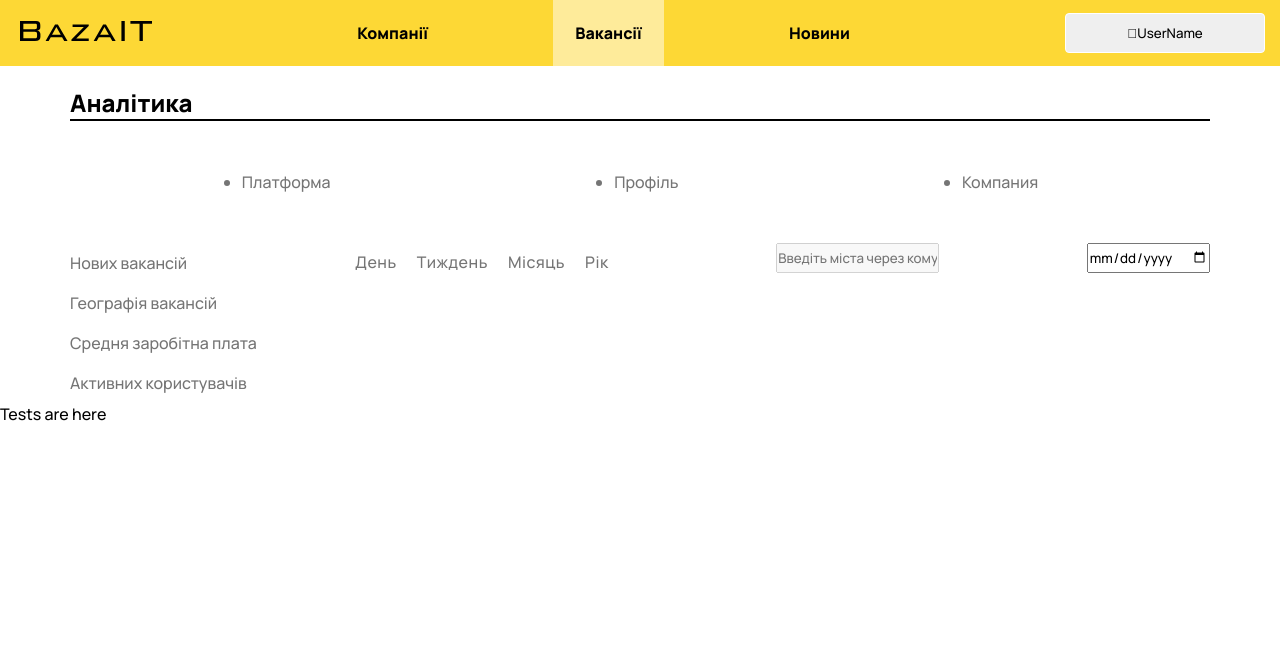
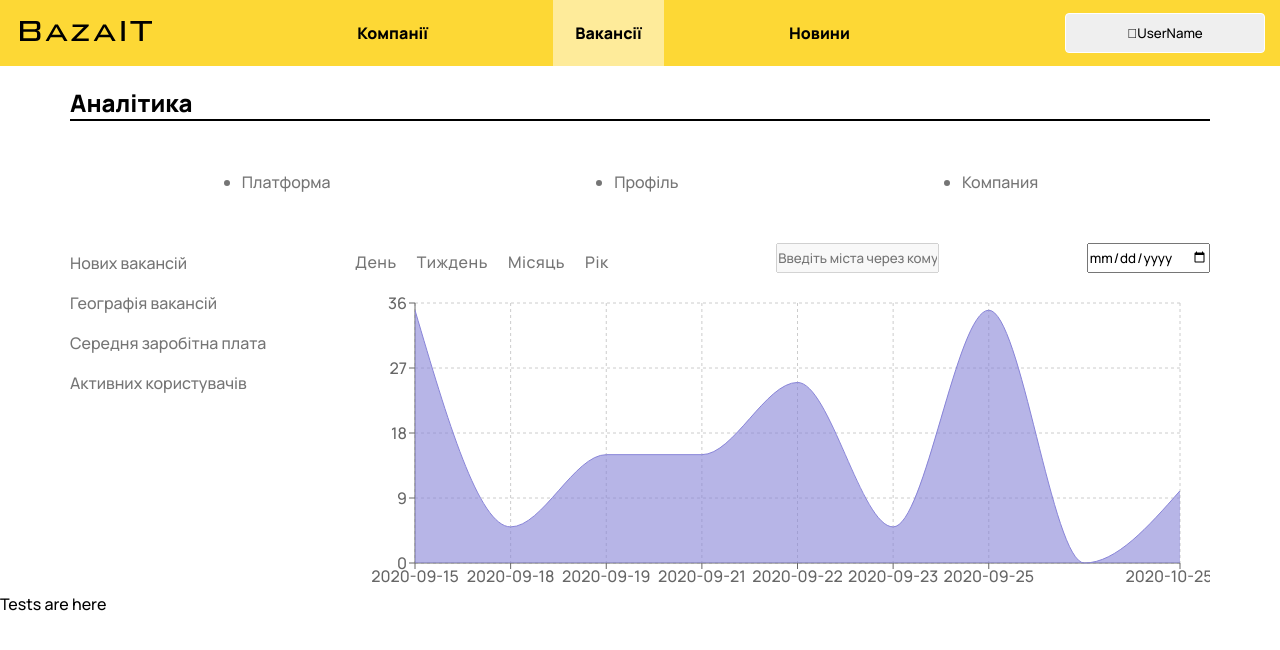
Before and after one commit to ArMANIAK/ITN_hacks2020, a React (Create React App) app: page / in a window 1280 px wide. Shown: the top 650 px of the page. Built offline with nearby package versions, Linux system fonts and the light colour scheme.

Commit message:
working charts

```diff
--- a/src/components/Profile/Profile.js
+++ b/src/components/Profile/Profile.js
@@ -1,15 +1,14 @@
-import React, { useState, PureComponent } from 'react';
+import React, { useState } from 'react';
 import {
   AreaChart, Area, XAxis, YAxis, CartesianGrid, Tooltip, ResponsiveContainer,
 } from 'recharts';
 import './Profile.css';
-import Statistics from '../Statistics/Statistics';
 import Tester from '../Tester/Tester';
 
 const Profile = () => {
 
     const [stats, setStats] = useState({
-        caption: 'Vacancies per date',
+        capture: "Нових вакансій",
         data: [
             { axisX: '2020-09-15', axisY: 35 },
             { axisX: '2020-09-18', axisY: 5 },
@@ -25,7 +24,7 @@ const Profile = () => {
   // stats is a mock-up for real data which is fetched from API or DB and might be initialized within backend code
 
   const vacancies = {
-        caption: 'Vacancies per date',
+    capture: "Нових вакансій",
     data: [
             { axisX: '2020-09-15', axisY: 35 },
             { axisX: '2020-09-18', axisY: 5 },
@@ -39,7 +38,7 @@ const Profile = () => {
         ]};
 
     const geography = {
-        caption: 'Geography',
+        capture: "Географія вакансій",
         data: [
             { axisX: 'Lutsk', axisY: 10 },
             { axisX: 'Dnipro', axisY: 35 },
@@ -51,7 +50,7 @@ const Profile = () => {
         ]};
 
     const averageSalary = {
-        caption: 'Average Salary',
+        capture: "Сeредня заробітна плата",
         data: [
             {axisX: '2020-01', axisY: 15000 },
             {axisX: '2020-02', axisY: 14200 },
@@ -65,7 +64,7 @@ const Profile = () => {
         ]};
 
     const activeUsers = {
-        caption: 'Active Users',
+        capture: "Активних користувачів",
         data: [
             { axisX: '2020-09-15', axisY: 25 },
             { axisX: '2020-09-18', axisY: 17 },
@@ -76,8 +75,7 @@ const Profile = () => {
             { axisX: '2020-09-25', axisY: 24 },
             { axisX: '2020-10-15', axisY: 15 },
             { axisX: '2020-10-25', axisY: 27 },
-        ]
-    }
+        ]};
 
     return (
         <div className="profile">
@@ -101,7 +99,7 @@ const Profile = () => {
                                 <button class="aside-li-text" onClick = {() => setStats(geography)}>Географія вакансій</button>
                             </li>
                             <li class="aside-li">
-                                <button class="aside-li-text" onClick = {() => setStats(averageSalary)}>Средня заробітна плата</button>
+                                <button class="aside-li-text" onClick = {() => setStats(averageSalary)}>Сeредня заробітна плата</button>
                             </li>
                             <li class="aside-li">
                                 <button class="aside-li-text" onClick = {() => setStats(activeUsers)}>Активних користувачів</button>
@@ -121,20 +119,22 @@ const Profile = () => {
                             <input type="date" name="date" id="date"/>
                         </nav>
                         <div class="graphic">
+                        <div style={{ width: '100%', height: '40vh' }}>
                             <ResponsiveContainer>
                                 <AreaChart
-                                data={stats}
+                                    data={stats.data}
                                     margin={{
-                                top: 10, right: 30, left: 0, bottom: 0,
+                                    top: 30, right: 30, left: 0, bottom: 0,
                                     }}
                                 >
                                     <CartesianGrid strokeDasharray="3 3" />
-                                <XAxis dataKey="data.axisX" />
+                                    <XAxis dataKey="axisX" />
                                     <YAxis />
                                     <Tooltip />
-                                <Area type="monotone" dataKey="data.axiY" stroke="#8884d8" fill="#8884d8" />
+                                    <Area type="monotone" dataKey="axisY" stroke="#8884d8" fill="#8884d8" />
                                 </AreaChart>
                             </ResponsiveContainer>
+                            </div>
                         </div>
                     </main>
                 </main>
```
Lines whose indentation alone changed are shown as unchanged.
